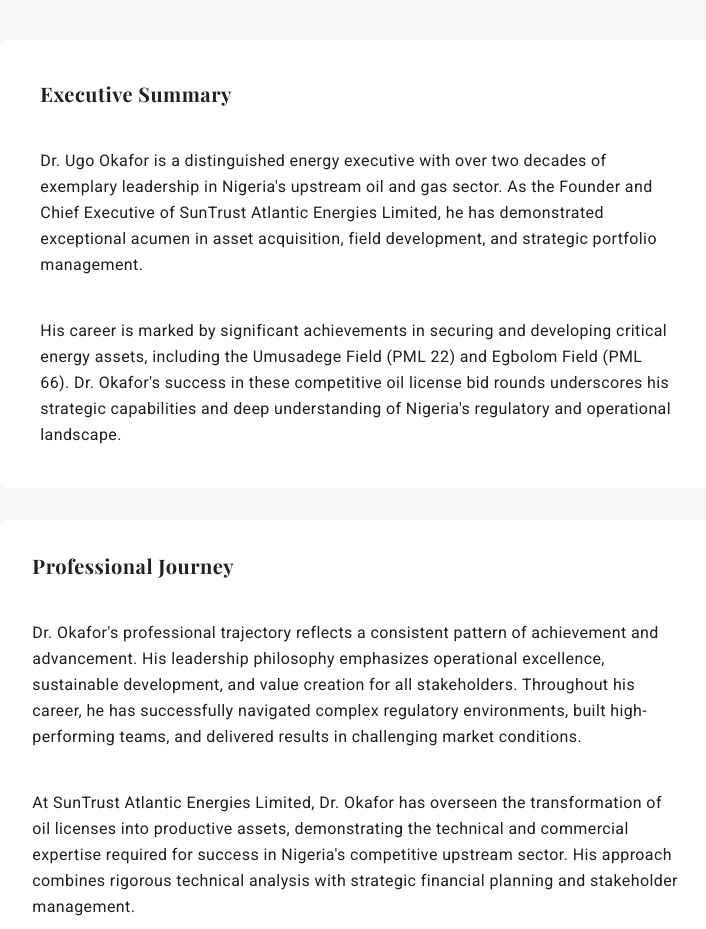
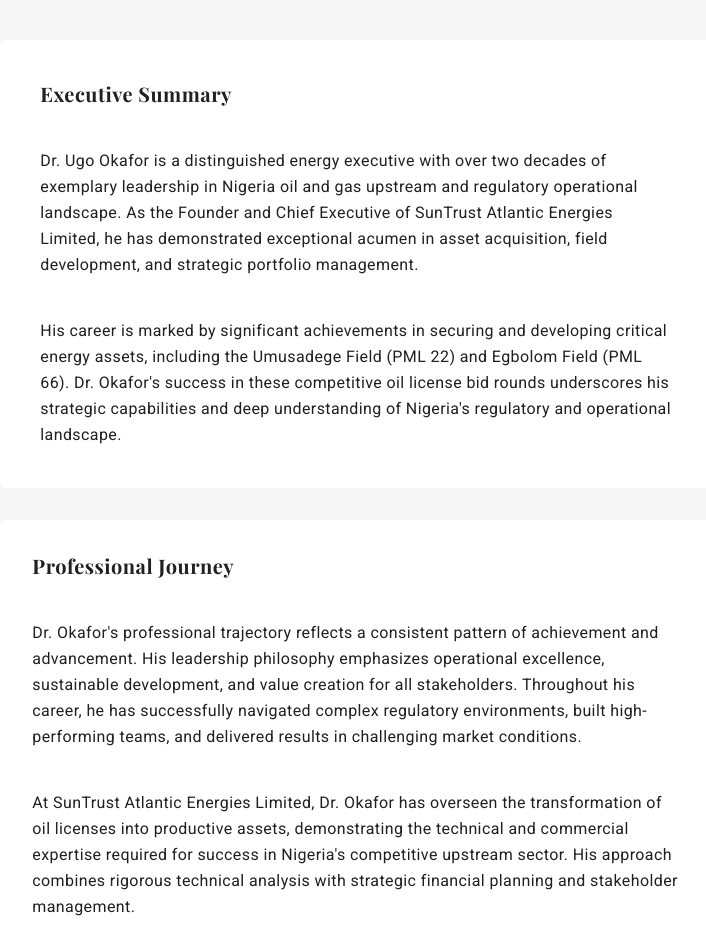
Before and after one commit to apreezofficial/Dr-Ugo-website, a Next.js app: page / in a window 1280 px wide. Shown: the part 960-1889 px from the top of the page, without its empty margins (284-990 px from the left). Built offline with nearby package versions, Linux system fonts and the light colour scheme; a web font is replaced by a local one.

Commit message:
Refine biography text for clarity and accuracy
Updated the description of Dr. Ugo Okafor's experience in the oil and gas sector.

```diff
--- a/app/components/Biography.tsx
+++ b/app/components/Biography.tsx
@@ -28,8 +28,7 @@ const Biography: React.FC<BiographyProps> = ({ id }) => {
             </h3>
             <p className="text-[#202020] pt-4 leading-relaxed tracking-wide">
               Dr. Ugo Okafor is a distinguished energy executive with over two
-              decades of exemplary leadership in Nigeria&apos;s upstream oil and
-              gas sector. As the Founder and Chief Executive of SunTrust
+              decades of exemplary leadership in Nigeria oil and gas upstream and regulatory operational landscape. As the Founder and Chief Executive of SunTrust
               Atlantic Energies Limited, he has demonstrated exceptional acumen
               in asset acquisition, field development, and strategic portfolio
               management.
```
